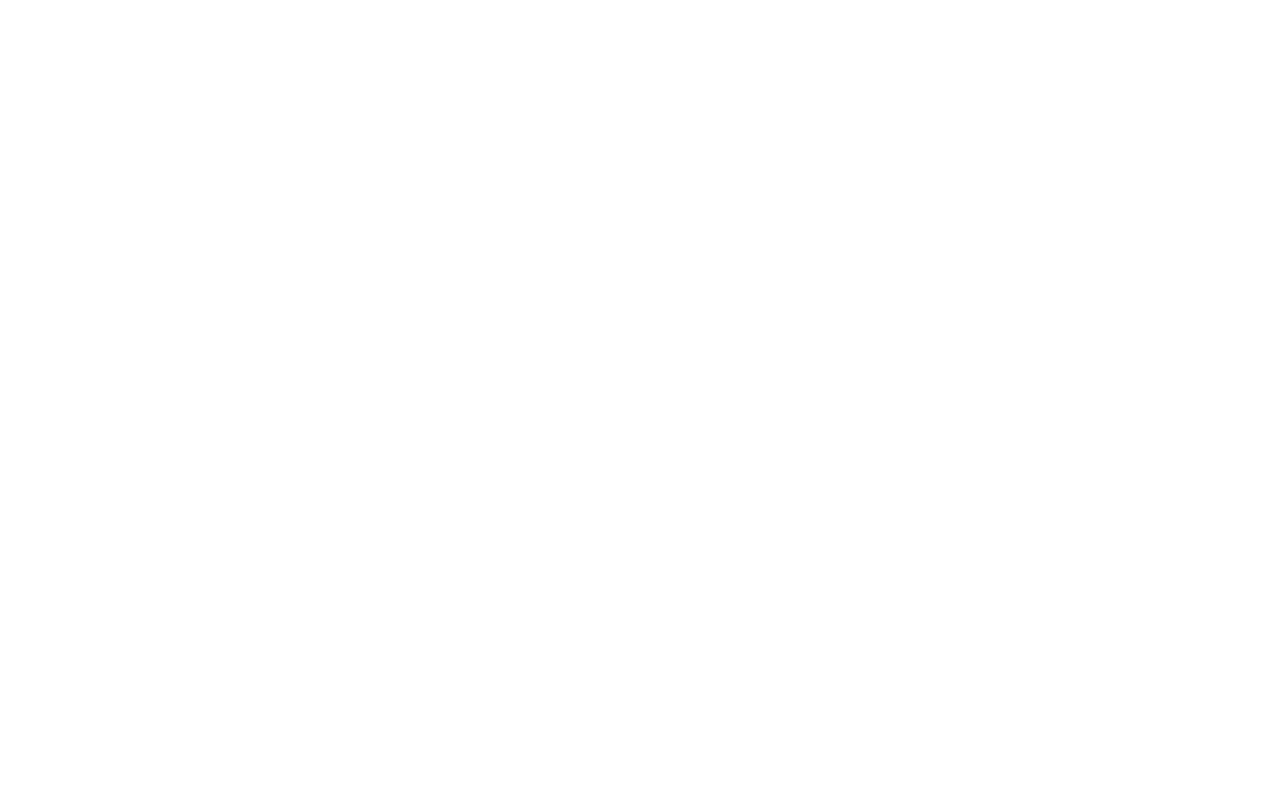
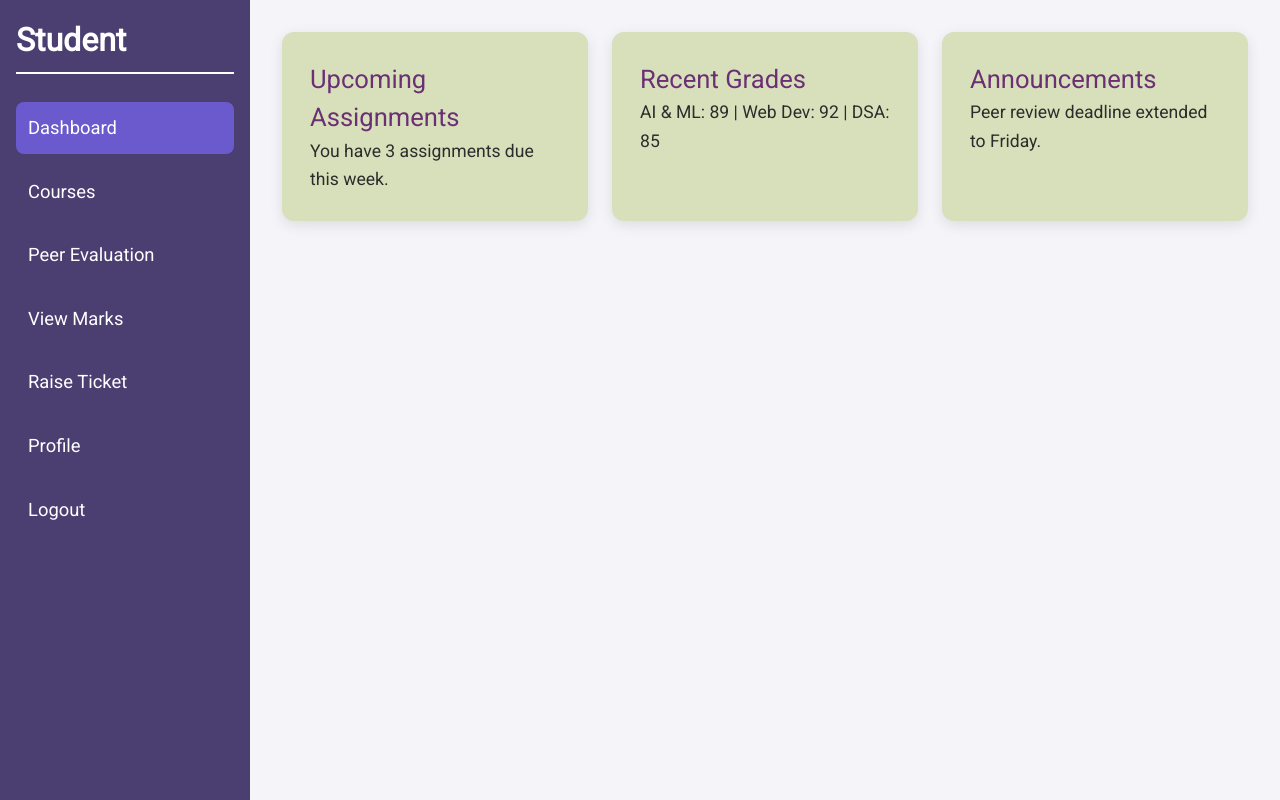
Before and after one commit to the-ab04/pes, a React (Vite) app in the folder frontend/: page /dashboard in a window 1280 px wide. Before the commit this address had no page. Built offline with nearby package versions, Linux system fonts and the light colour scheme.

Commit message:
Added student dashboard

```diff
--- a/frontend/src/App.tsx
+++ b/frontend/src/App.tsx
@@ -4,6 +4,7 @@
 import Register from './pages/Register';
 import AdminDashboard from './pages/AdminDashboard';
 import ForgotPassword from './pages/ForgotPassword';
+import StudentDashboard from './pages/StudentDashboard';
 
 export default function App() {
   return (
@@ -14,6 +15,7 @@
         <Route path="/register" element={<Register />} />
         <Route path="/admin" element={<AdminDashboard />} />
         <Route path="/forgot-password" element={<ForgotPassword />} />
+        <Route path="/dashboard" element={<StudentDashboard />} />
       </Routes>
     </Router>
   );
--- /dev/null
+++ b/frontend/src/pages/StudentDashboard.css
@@ -0,0 +1,106 @@
+@import url('https://fonts.googleapis.com/css2?family=Roboto&display=swap');
+
+body {
+  font-family: 'Roboto', sans-serif;
+  margin: 0;
+}
+
+.dashboard-container {
+  display: flex;
+  height: 100vh;
+}
+
+.sidebar {
+  width: 250px;
+  background-color: #4b3f72; /* original purple */
+  color: white;
+  padding: 1rem;
+  display: flex;
+  flex-direction: column;
+}
+
+.sidebar-title {
+  font-size: 2rem;
+  font-weight: bold;
+  margin-bottom: 1rem;
+  border-bottom: 2px solid white;
+  padding-bottom: 0.5rem;
+}
+
+.menu {
+  list-style: none;
+  padding: 0;
+  margin: 0;
+}
+
+.menu li {
+  display: flex;
+  align-items: center;
+  gap: 10px;
+  margin: 12px 0;
+  cursor: pointer;
+  padding: 12px;
+  border-radius: 8px;
+  transition: background 0.3s ease;
+  font-size: 1.15rem;
+}
+
+.menu li:hover,
+.menu li.active {
+  background-color: #6a5acd; /* hover/active purple */
+}
+
+.main-content {
+  flex: 1;
+  padding: 2rem;
+  background-color: #f4f4f9;
+  overflow-y: auto;
+}
+
+.cards-grid {
+  display: grid;
+  gap: 1.5rem;
+  grid-template-columns: repeat(auto-fill, minmax(300px, 1fr));
+}
+
+.card {
+  background: #D8E0BB; /* Soft green from palette */
+  padding: 1.75rem;
+  border-radius: 12px;
+  box-shadow: 0 4px 14px rgba(0, 0, 0, 0.1);
+  transition: transform 0.2s ease;
+  color: #2c2c2c;
+  font-size: 1.15rem;
+}
+
+.card:hover {
+  transform: translateY(-4px);
+}
+
+.card h2, .card h3 {
+  margin-top: 0;
+  font-size: 1.6rem;
+  color: #6B3074; /* Deep purple from palette */
+}
+
+.card p, .card li {
+  font-size: 1.1rem;
+  line-height: 1.6;
+}
+
+.btn {
+  margin-top: 1rem;
+  padding: 0.75rem 1.5rem;
+  background-color: #B6CEC7; /* Mint Green */
+  color: #2c2c2c;
+  font-weight: bold;
+  border: none;
+  border-radius: 8px;
+  cursor: pointer;
+  transition: background 0.3s ease;
+  font-size: 1.1rem;
+}
+
+.btn:hover {
+  background-color: #86A3C3; /* Light blue */
+}
--- /dev/null
+++ b/frontend/src/pages/StudentDashboard.tsx
@@ -0,0 +1,124 @@
+import { useState } from 'react';
+import './StudentDashboard.css';
+
+const menuItems = [
+  { label: 'Dashboard' },
+  { label: 'Courses' },
+  { label: 'Peer Evaluation' },
+  { label: 'View Marks' },
+  { label: 'Raise Ticket' },
+  { label: 'Profile' },
+  { label: 'Logout' },
+];
+
+export default function StudentDashboard() {
+  const [activeMenu, setActiveMenu] = useState('Dashboard');
+
+  const renderContent = () => {
+    switch (activeMenu) {
+      case 'Dashboard':
+        return (
+          <div className="cards-grid">
+            <div className="card">
+              <h3>Upcoming Assignments</h3>
+              <p>You have 3 assignments due this week.</p>
+            </div>
+            <div className="card">
+              <h3>Recent Grades</h3>
+              <p>AI & ML: 89 | Web Dev: 92 | DSA: 85</p>
+            </div>
+            <div className="card">
+              <h3>Announcements</h3>
+              <p>Peer review deadline extended to Friday.</p>
+            </div>
+          </div>
+        );
+      case 'Courses':
+        return (
+          <div className="cards-grid">
+            <div className="card">
+              <h3>AI & Machine Learning</h3>
+              <p>Next Assignment Due: 14th June</p>
+              <button className="btn">Submit Answers</button>
+            </div>
+            <div className="card">
+              <h3>Web Development</h3>
+              <p>Project phase 2 submission open</p>
+              <button className="btn">Submit Answers</button>
+            </div>
+            <div className="card">
+              <h3>Data Structures</h3>
+              <p>Quiz scheduled for Monday</p>
+              <button className="btn">Submit Answers</button>
+            </div>
+          </div>
+        );
+      case 'Peer Evaluation':
+        return (
+          <div className="card">
+            <h2>Peer Evaluation</h2>
+            <p>You have 2 peer reviews pending.</p>
+            <button className="btn">Start Evaluation</button>
+          </div>
+        );
+      case 'View Marks':
+        return (
+          <div className="card">
+            <h2>Marks Overview</h2>
+            <ul>
+              <li>AI & ML - 89/100</li>
+              <li>Web Dev - 92/100</li>
+              <li>DSA - 85/100</li>
+            </ul>
+          </div>
+        );
+      case 'Raise Ticket':
+        return (
+          <div className="card">
+            <h2>Raise a Ticket</h2>
+            <textarea placeholder="Describe your issue..." rows={4}></textarea>
+            <br />
+            <button className="btn">Submit Ticket</button>
+          </div>
+        );
+      case 'Profile':
+        return (
+          <div className="card">
+            <h2>Your Profile</h2>
+            <p>Name: Jahnavi</p>
+            <p>Roll No: 21AIML1234</p>
+            <p>Branch: AIML</p>
+          </div>
+        );
+      case 'Logout':
+        return (
+          <div className="card">
+            <h2>Are you sure you want to logout?</h2>
+            <button className="btn">Confirm Logout</button>
+          </div>
+        );
+      default:
+        return <div>Select a menu option</div>;
+    }
+  };
+
+  return (
+    <div className="dashboard-container">
+      <div className="sidebar">
+        <h2 className="sidebar-title">Student</h2>
+        <ul className="menu">
+          {menuItems.map(({ label }) => (
+            <li
+              key={label}
+              className={label === activeMenu ? 'active' : ''}
+              onClick={() => setActiveMenu(label)}
+            >
+              {label}
+            </li>
+          ))}
+        </ul>
+      </div>
+      <div className="main-content">{renderContent()}</div>
+    </div>
+  );
+}
```
